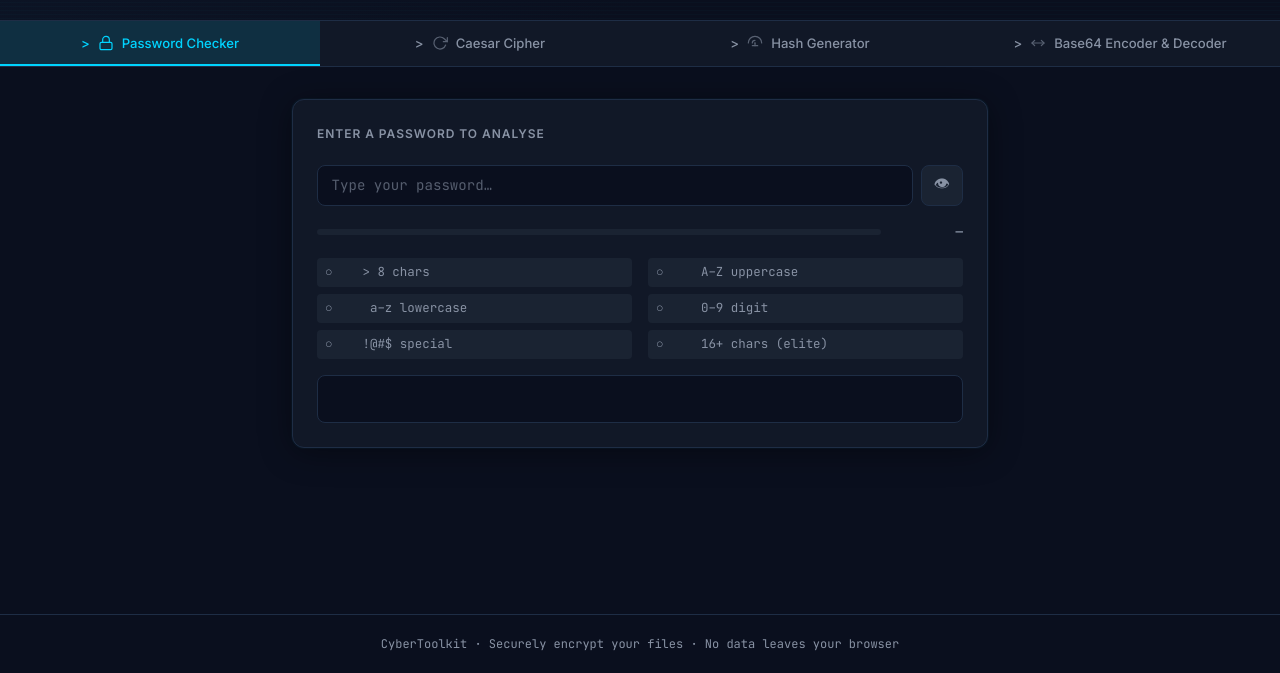
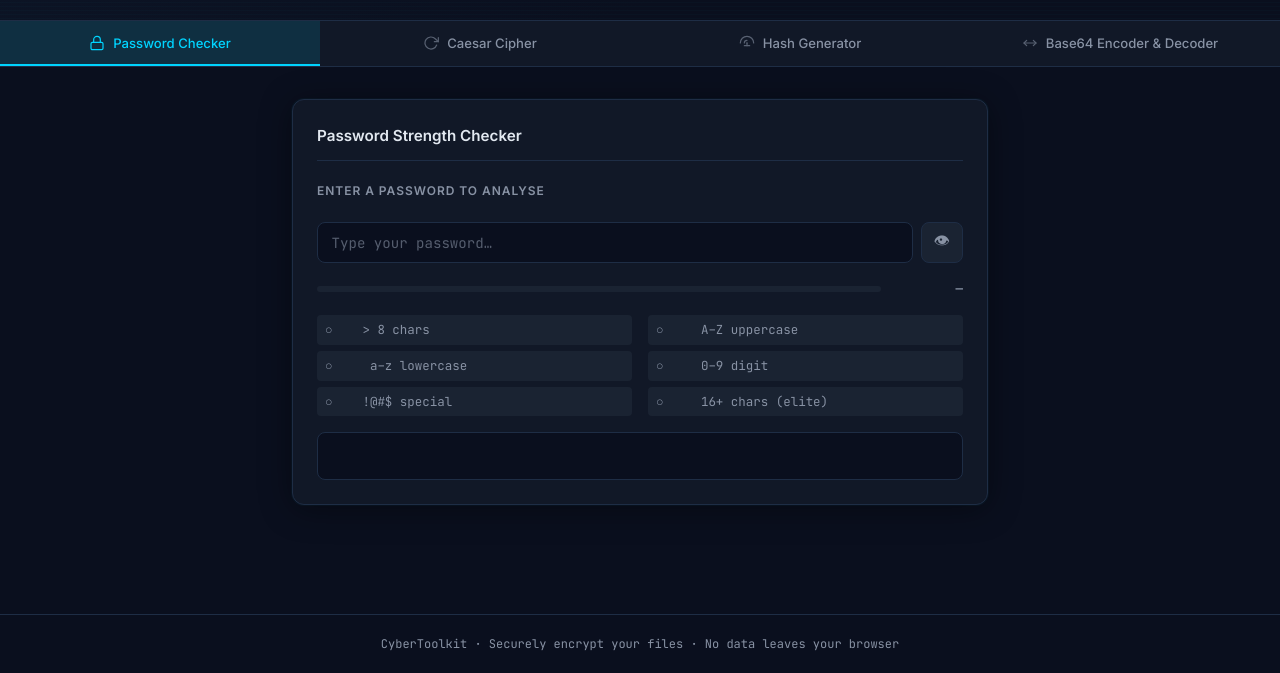
Before and after one commit to IS-PROJECT-2026/encryption-toolkit-150377, a plain HTML site: page index.html in a window 1280 px wide. Shown: the part 127-800 px from the top of the page. Drawn offline with Linux system fonts and the light colour scheme.

Commit message:
(style): added card headings and hover glow effect

```diff
--- a/index.html
+++ b/index.html
@@ -26,7 +26,6 @@
           <path d="M9 12l2 2 4-4" stroke-width="2"/>
         </svg>
         <span class="brand-name">CyberToolkit</span>
-        <span class="brand-tag">v1.0.0</span>
       </div>
       <p class="brand-sub">A personal suite of cryptographic &amp; security utilities</p>
     </div>
@@ -36,22 +35,22 @@
   <!-- Navigation tabs -->
   <nav class="tool-nav" role="tablist" aria-label="Security tools">
     <button class="tab-btn active" role="tab" aria-selected="true"  data-tab="password">
-      <!-- Lock icon -->>
+      <!-- Lock icon -->
        <svg class="tab-svg" viewBox="0 0 24 24" aria-hidden="true"><rect x="3" y="11" width="18" height="11" rx="2"/><path d="M7 11V7a5 5 0 0 1 10 0v4"/></svg>
        Password Checker
     </button>
     <button class="tab-btn" role="tab" aria-selected="false" data-tab="caesar">
-      <!-- Rotate icon -->>
+      <!-- Rotate icon -->
        <svg class="tab-svg" viewBox="0 0 24 24" aria-hidden="true"><polyline points="23 4 23 10 17 10"/><path d="M20.49 15a9 9 0 1 1-2.12-9.36L23 10"/></svg>
        Caesar Cipher
     </button>
     <button class="tab-btn" role="tab" aria-selected="false" data-tab="hash">
-      <!-- Fingerprint icon -->>
+      <!-- Fingerprint icon -->
       <svg class="tab-svg" viewBox="0 0 24 24" aria-hidden="true"><path d="M2 12C2 6.48 6.48 2 12 2s10 4.48 10 10"/><path d="M12 8c-2.21 0-4 1.79-4 4"/><path d="M12 12v4"/><path d="M8 16h8"/><circle cx="12" cy="12" r="1" fill="currentColor" stroke="none"/></svg>
       Hash Generator
     </button>
     <button class="tab-btn" role="tab" aria-selected="false" data-tab="base64">
-        <!-- Arrow icon -->>
+        <!-- Arrow icon -->
          <svg class="tab-svg" viewBox="0 0 24 24" aria-hidden="true"><polyline points="17 8 21 12 17 16"/><polyline points="7 8 3 12 7 16"/><line x1="21" y1="12" x2="3" y2="12"/></svg>
          Base64 Encoder &amp; Decoder
     </button>
@@ -64,6 +63,7 @@
     <section class="tool-panel active" id="tab-password" role="tabpanel">
       <div class="terminal-card">
         <div class="terminal-body">
+        <h2 class="card-title">Password Strength Checker</h2>
           <label class="field-label" for="pw-input">Enter a password to analyse</label>
           <div class="input-row">
             <input class="mono-input" type="password" id="pw-input" placeholder="Type your password…" autocomplete="new-password" />
@@ -95,6 +95,7 @@
     <section class="tool-panel" id="tab-caesar" role="tabpanel">
       <div class="terminal-card">
         <div class="terminal-body">
+          <h2 class="card-title">Caesar Cipher</h2>
           <label class="field-label" for="caesar-input">Plaintext / Ciphertext</label>
           <textarea class="mono-input" id="caesar-input" rows="4" placeholder="Enter text to encode or decode…"></textarea>
 
@@ -120,6 +121,7 @@
     <section class="tool-panel" id="tab-hash" role="tabpanel">
       <div class="terminal-card">
         <div class="terminal-body">
+          <h2 class="card-title">Hash Generator</h2>
           <label class="field-label" for="hash-input">Input string</label>
           <textarea class="mono-input" id="hash-input" rows="3" placeholder="Enter any text to hash…"></textarea>
 
@@ -147,6 +149,7 @@
     <section class="tool-panel" id="tab-base64" role="tabpanel">
       <div class="terminal-card">
         <div class="terminal-body">
+          <h2 class="card-title">Base64 Encoder & Decoder</h2>
           <label class="field-label" for="b64-input">Input</label>
           <textarea class="mono-input" id="b64-input" rows="4" placeholder="Enter text or Base64 string…"></textarea>
 
--- a/style.css
+++ b/style.css
@@ -170,6 +170,7 @@ body {
   border-radius: var(--radius-lg);
   overflow: hidden;
   box-shadow: 0 4px 32px rgba(0, 0, 0, 0.4), 0 0 0 1px rgba(0, 212, 255, 0.04);
+  transition: border-color var(--transition), box-shadow var(--transition);
 }
 
 .terminal-body {
@@ -177,6 +178,20 @@ body {
   display: flex;
   flex-direction: column;
   gap: 1rem;
+}
+
+.card-title {
+  font-size: 0.95rem;
+  font-weight: 600;
+  color: var(--text);
+  padding-bottom: 0.75rem;
+  border-bottom: 1px solid var(--border);
+  margin-bottom: 0.25rem;
+}
+
+.terminal-card:hover {
+  border-color: rgba(0, 212, 255, 0.3);
+  box-shadow: 0 4px 32px rgba(0, 0, 0, 0.4), 0 0 0 1px rgba(0, 212, 255, 0.1);
 }
 
 /* ---------- FORM ELEMENTS ---------- */
```
